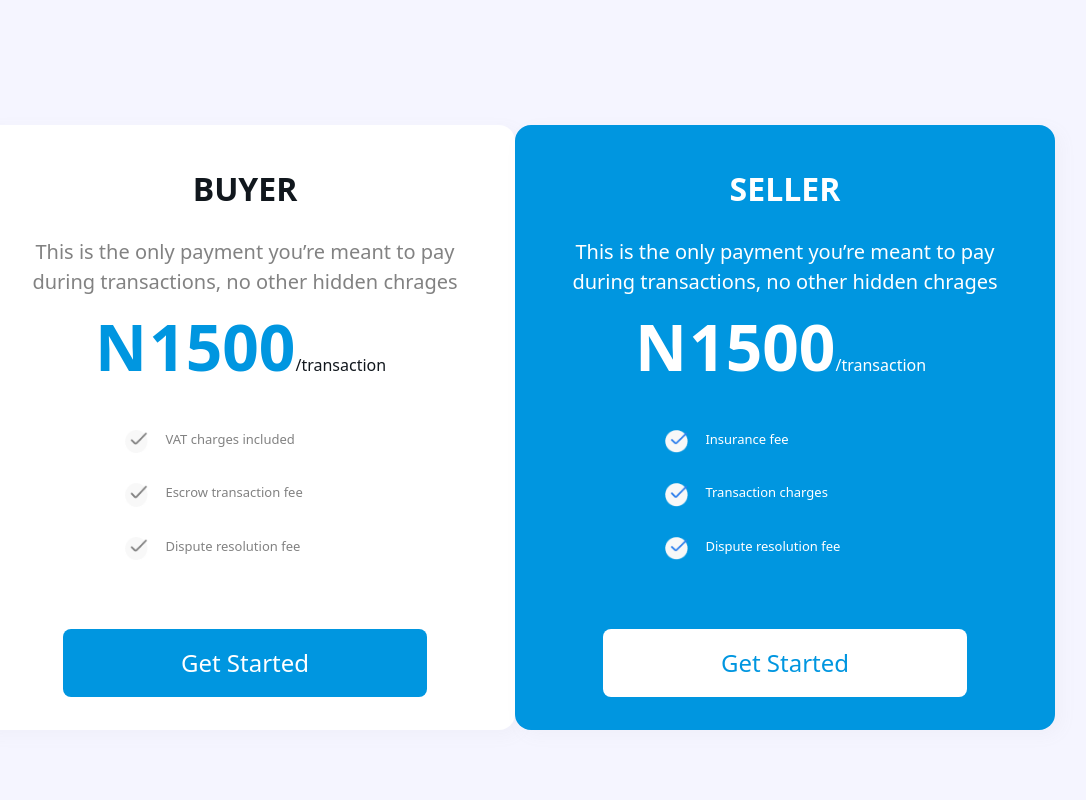
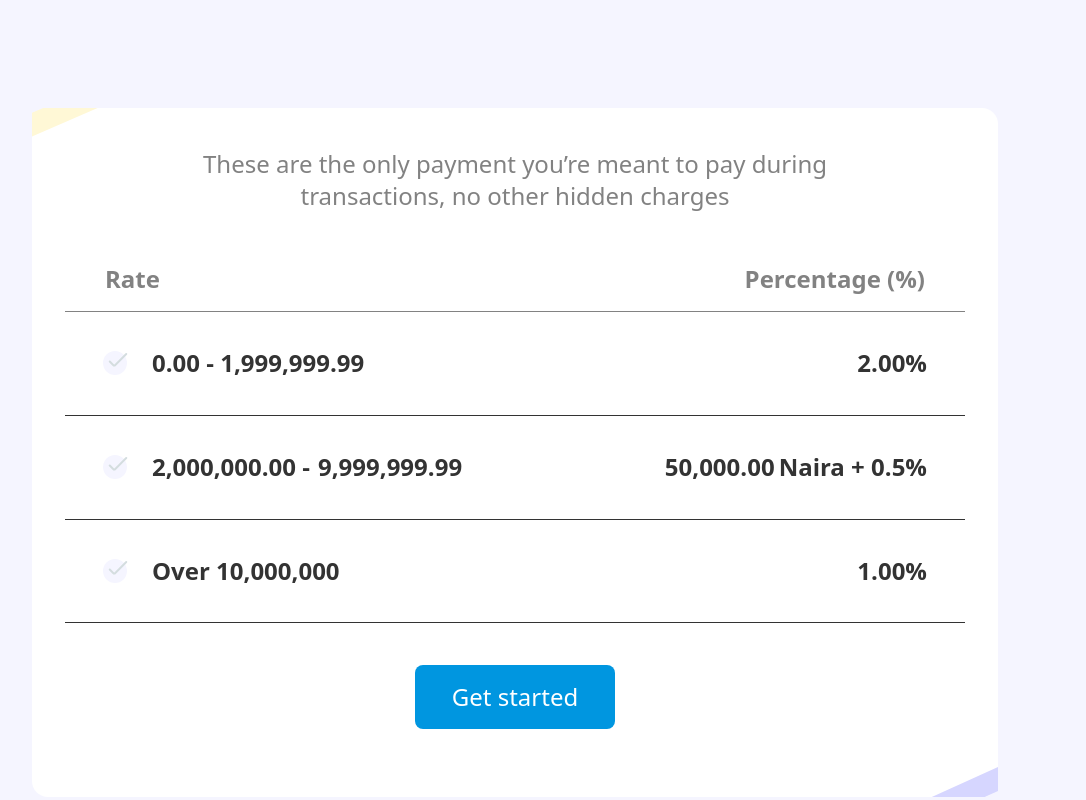
Before and after one commit to Ndibechinonso/Confam_Money_Website, a Next.js app: page /pricing in a window 1280 px wide. Shown: the part 300-1100 px from the top of the page, without its empty margins (125-1211 px from the left). Built offline with nearby package versions, Linux system fonts and the light colour scheme.

Commit message:
pricigncard done

```diff
--- /dev/null
+++ b/components/CustomIcons/PricingBand1.tsx
@@ -0,0 +1,9 @@
+import * as React from "react"
+import { SVGProps } from "react"
+
+const PricingBand1 = (props: SVGProps<SVGSVGElement>) => (
+<svg width="75" height="40" viewBox="0 0 75 40" fill="none" xmlns="http://www.w3.org/2000/svg">
+<path d="M-37.935 31.4171C-39.3222 26.2227 -36.7011 20.7949 -31.7704 18.6513L59.3654 -20.9693C65.4573 -23.6177 72.4785 -20.2272 74.1925 -13.8094C75.5797 -8.61499 72.9586 -3.18719 68.028 -1.04362L-23.1079 38.5769C-29.1998 41.2253 -36.221 37.8349 -37.935 31.4171Z" fill="#FFF8D6"/>
+</svg>
+)
+export default PricingBand1
--- /dev/null
+++ b/components/CustomIcons/PricingBand2.tsx
@@ -0,0 +1,9 @@
+import * as React from "react"
+import { SVGProps } from "react"
+const PricingBand2 = (props: SVGProps<SVGSVGElement>) => (
+<svg width="126" height="45" viewBox="0 0 126 45" fill="none" xmlns="http://www.w3.org/2000/svg">
+<path d="M0.983963 82.4629C-0.824402 77.1375 1.70249 71.3089 6.82556 68.9885L154.781 1.97552C160.666 -0.689988 167.566 2.30167 169.644 8.41915C171.452 13.7446 168.925 19.5731 163.802 21.8935L15.847 88.9065C9.96193 91.572 3.06129 88.5803 0.983963 82.4629Z" fill="#D6D6FF"/>
+</svg>
+
+)
+export default PricingBand2
--- /dev/null
+++ b/components/CustomIcons/PricingCheck.tsx
@@ -0,0 +1,11 @@
+import * as React from "react"
+import { SVGProps } from "react"
+
+const PricingCheck = (props: SVGProps<SVGSVGElement>) => (
+<svg width="25" height="24" viewBox="0 0 25 24" fill="none" xmlns="http://www.w3.org/2000/svg">
+<circle cx="12" cy="12" r="12" fill="#F5F5FF"/>
+<path d="M6.75 10.5L10.1893 13.9393C10.7751 14.5251 11.7249 14.5251 12.3107 13.9393L23.25 3" stroke="#D4DDDF" stroke-width="2" stroke-linecap="round"/>
+</svg>
+
+)
+export default PricingCheck
--- a/components/Homepage/HeroSection.js
+++ b/components/Homepage/HeroSection.js
@@ -21,7 +21,7 @@ const HeroSection = () => {
           for Business and Individual across Nigeria
         </h5>
         <a
-          href=""
+          href="https://buyer.confammoney.com/signup/buyer"
           target="_blank"
           rel="noreferrer"
           className={`bg-btn_bg cursor-pointer text-white font-medium text-[1.25rem] py-[10px] px-[30px] rounded-lg mt-[30px] inline-block lg:mt-6`}
--- a/components/Pricing/PricingCard.js
+++ b/components/Pricing/PricingCard.js
@@ -1,21 +1,68 @@
-import Image from "next/image"
-import Button from "../Button"
-import { buyerPricingCardArray } from "../../data"
+import Image from "next/image";
+import { buyerPricingCardArray } from "../../data";
+import PricingBand1 from "../CustomIcons/PricingBand1";
+import PricingBand2 from "../CustomIcons/PricingBand2";
+import PricingCheck from "../CustomIcons/PricingCheck";
 
-const PricingCard = ({title, listArray, containerClass}) => {
-    return(
-        <div className={`${containerClass} rounded-2xl shadow-xl pt-[2.5rem] pb-[1.813rem] md:pb-[3.313rem] px-[1.125rem] md:px-[3rem] max-w-[324px] max-h-[437px] md:max-w-[605px] md:max-h-[605px]`}>
-<h4 className={`${title === 'BUYER' ? 'text-black_2' : 'text-white'} text-center text-[1.125rem] md:text-[2rem] font-semibold mb-[1rem] md:mb-[1.5rem]`}>{title}</h4>
-<p className={`${title === 'BUYER' ? 'text-grey_3' : 'text-white'} text-[0.875rem] md:text-[1.25rem] mb-[1.875rem] md:mb-[1.25rem] text-center`}>This is the only payment you’re meant to pay during
- transactions, no other hidden chrages</p>
- <div className="max-w-[220px] md:max-w-[300px] m-auto">
- <p className="flex flex-row items-end mb-[1.568rem] md:mb-[3.313rem]"><span className={`${title === 'BUYER' ? 'text-primary_5' : 'text-white'} flex flex-row gap-[1px] md:gap-x-[2px] text-[2.5rem] md:text-[4rem] font-semibold md:font-bold leading-[40px] md:leading-[60px]`}><span>N</span> <span>1500</span></span> <span className={`${title === 'BUYER' ? 'text-black_2' : 'text-white'}`}>/transaction</span></p>
+const PricingCard = () => {
+  return (
+    <div
+      className={`relative mb-[4.688rem] md:mb-[9.375rem] mt-[4.561rem] md:mt-[6.25rem] bg-white rounded-2xl shadow-pricing_card max-w-[324px] md:max-w-[966px] pt-[4.313rem] md:pt-10 pb-[3.563rem] md:pb-[4.25rem] px-0 md:px-[2.063rem] m-auto`}
+    >
+      <span className="hidden md:block absolute top-0 left-0">
+        <PricingBand1 />
+      </span>
+      <span className="hidden md:block absolute bottom-0 right-0">
+        <PricingBand2 />
+      </span>
+      <p
+        className={`hidden md:block text-grey_3 text-2xl font-medium max-w-[653px] m-auto text-center`}
+      >
+        These are the only payment you’re meant to pay during transactions, no
+        other hidden charges
+      </p>
+      <div className="text-grey_3 flex flex-row justify-between border-b-[1px] pb-4 px-10 mt-[3.188rem] text-base md:text-2xl font-semibold ">
+        <p>Rate</p> <p>Percentage (%)</p>
+      </div>
+      <div className="text-grey_1 flex flex-row justify-between b-grey_5 py-6 px-2.5 md:py-[2.213rem] md:px-[2.375rem] text-base md:text-2xl font-semibold border-b-[1px]">
+        <p className="flex flex-row gap-2 md:gap-x-6 items-center">
+          <PricingCheck /> 0.00 - 1,999,999.99
+        </p>
+        <p>2.00%</p>
+      </div>
+      <div className="text-grey_1 flex flex-row justify-between b-grey_5 py-6 px-2.5 md:py-[2.213rem] md:px-[2.375rem] text-base md:text-2xl font-semibold border-b-[1px]">
+        <p className="flex flex-col md:flex-row gap-1">
+          <p className="flex flex-row gap-2 md:gap-x-6 md:items-center items-start">
+            <PricingCheck />
+            <p className="flex flex-col md:flex-row gap-1 md:gap-2">
+              <p>2,000,000.00 -</p>
+              <p>9,999,999.99</p>
+            </p>
+          </p>
+        </p>
+        <p className="flex flex-col md:flex-row gap-1">
+          <p>50,000.00</p>
+          <p>Naira + 0.5%</p>
+        </p>
+      </div>
+      <div className="text-grey_1 flex flex-row justify-between b-grey_5 py-6 px-2.5 md:py-[2.213rem] md:px-[2.375rem] text-base md:text-2xl font-semibold border-b-[1px]">
+        <p className="flex flex-row gap-2 md:gap-x-6 items-center">
+          <PricingCheck /> Over 10,000,000
+        </p>
+        <p>1.00%</p>
+      </div>
+      <div className="text-center mt-[3.125rem] md:mt-[2.625rem]">
+        <a
+          href="https://buyer.confammoney.com/signup/buyer"
+          target="_blank"
+          rel="noreferrer"
+          className="text-white text-xl md:text-2xl font-medium py-2.5 md:py-4 w-full bg-primary_5 rounded-lg max-w-[200px] mmax-w-[364px] inline-block text-center m-auto"
+        >
+          Get started
+        </a>
+      </div>
+    </div>
+  );
+};
 
-     <ul className="text-center">{listArray.map((item, index) => <li key={index} className={`${title === 'BUYER' ? 'text-grey_3' : 'text-white'} flex flex-row gap-x-[26.58px] md:gap-x-[17px] mb-[1.5rem] md:mb-[1.875rem]`}><Image src={`${listArray === buyerPricingCardArray ? '/images/white-bullet.png' : '/images/blue-bullet.png'}`} width={23.42} height={23.42} /> <span>{item}</span></li> )}</ul>
-     </div>
-      <div className="text-center mt-[1.5rem] md:mt-[4.313rem]"><Button text="Get Started" className={`${title === 'BUYER' ? 'bg-primary_5 text-white' : 'text-primary_5 bg-white'} font-medium text-[1.125rem] md:text-[1.5rem] py-[9.5px] md:py-[16px] w-[200px] md:w-[364px] rounded-[5.77022px] md:rounded-lg`} /> </div>
-        </div>
-    )
-}
-
-export default PricingCard
+export default PricingCard;
--- a/components/Pricing/PricingCardGrid.js
+++ /dev/null
@@ -1,14 +0,0 @@
-import PricingCard from "./PricingCard"
-import { buyerPricingCardArray, sellerPricingCardArray } from "../../data"
-
-const PricingCardGrid = () => {
-    return (
-        <div className="flex flex-col md:flex-row items-center gap-y-[2rem] justify-between mt-[4.561rem] md:mt-[7.313rem] mb-[6.25rem] md:mb-[10.434rem] px-[1.125rem] md:px-[6.25rem]">
-        <PricingCard title="BUYER" containerClass="bg-white" listArray={buyerPricingCardArray}/>
-        <PricingCard title="SELLER" containerClass="bg-primary_5" listArray={sellerPricingCardArray}/>
-
-              </div>
-    )
-}
-
-export default PricingCardGrid
--- a/components/ScamControl/ScamControlGrid.js
+++ b/components/ScamControl/ScamControlGrid.js
@@ -54,7 +54,7 @@ const ScamControlGrid = () => {
 
 <CardImageGrid
        gridContainer={gridContainer}
-        image="/images/scam_2.png"
+        image="/images/scam_4.png"
         header="Questionable payment approachs"
         containerClass=""
         imageClass="order-first"
--- a/data.js
+++ b/data.js
@@ -217,17 +217,6 @@ export const homeClientTestimoney = {
     },
   ],
 };
-export const buyerPricingCardArray = [
-  "VAT charges included",
-  "Escrow transaction fee",
-  "Dispute resolution fee",
-];
-
-export const sellerPricingCardArray = [
-  "Insurance fee",
-  "Transaction charges",
-  "Dispute resolution fee",
-];
 
 export const comfamGridArray = [
   {
--- a/pages/pricing.js
+++ b/pages/pricing.js
@@ -1,5 +1,5 @@
 import PageIntro from "../components/PageIntro"
-import PricingCardGrid from "../components/Pricing/PricingCardGrid"
+import PricingCard from "../components/Pricing/PricingCard"
 import Usp from "../components/Pricing/Usp"
 const Pricing = () => {
     return(
@@ -11,7 +11,7 @@ const Pricing = () => {
         titleClass=""
         descriptionClass=""
       />
-  <PricingCardGrid />
+  <PricingCard />
   <Usp />
         </div>
     )
--- a/tailwind.config.js
+++ b/tailwind.config.js
@@ -80,8 +80,7 @@ module.exports = {
         hero_mobile: "10px 15px 30px 0px #29292A80",
         hamburger: "0px 1px 20px 0px #0000000F",
         header: "0px 0.6525956988334656px 15.662297248840332px -0.6525956988334656px #0000001A",
-
-
+        pricing_card: "box-shadow: 6px 5px 17px rgba(156, 149, 149, 0.06);"
       },
     },
 
```
Also changed, not shown: public/images/pricing_card_band_1.png (deleted), public/images/pricing_card_band_2.png (deleted).
